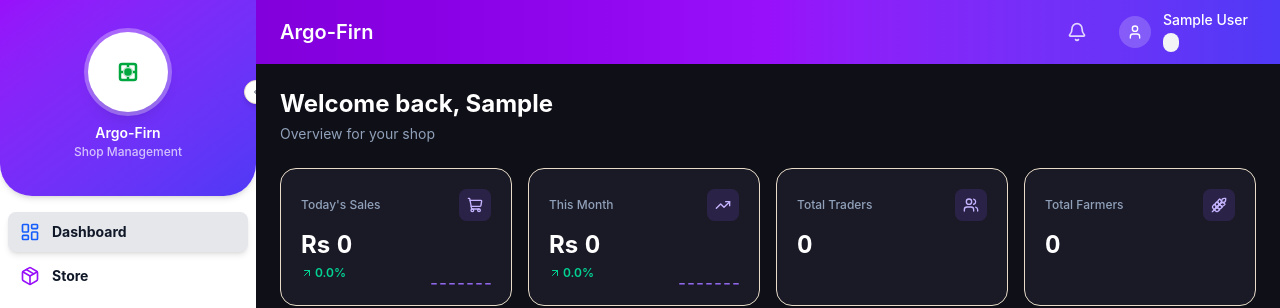
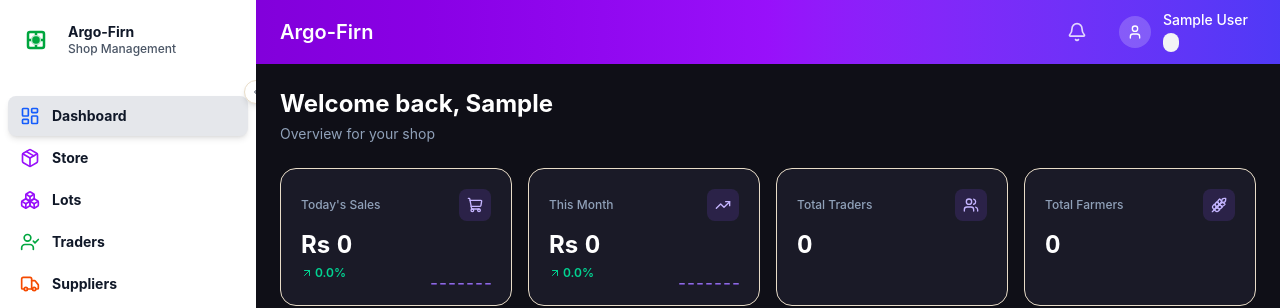
Before and after one commit to faizanchohan3/finalfarm, a Next.js app: page /dashboard in a window 1280 px wide. Shown: the top 308 px of the page. Built offline with nearby package versions, Linux system fonts and the light colour scheme; no server answers; the database is empty; sample sign-in values are in the browser's storage.

Commit message:
Revert "Style: Profile-card sidebar header"
This reverts commit e0227a2f0f0481461528d221cb1e3e4e96d19010.

```diff
--- a/components/sidebar.tsx
+++ b/components/sidebar.tsx
@@ -188,19 +188,9 @@ export function Sidebar() {
         collapsed ? "w-16" : "w-64"
       )}
     >
-      {/* Profile header */}
-      <div
-        className={cn(
-          "flex flex-col items-center bg-gradient-to-br from-purple-600 to-indigo-600 rounded-b-[2rem] shadow-md flex-shrink-0",
-          collapsed ? "px-2 pt-5 pb-6" : "px-4 pt-8 pb-9"
-        )}
-      >
-        <div
-          className={cn(
-            "rounded-full bg-white ring-4 ring-white/30 overflow-hidden flex items-center justify-center shadow-lg",
-            collapsed ? "w-10 h-10" : "w-20 h-20"
-          )}
-        >
+      {/* Logo */}
+      <div className="flex items-center gap-3 px-4 py-5 flex-shrink-0">
+        <div className="flex-shrink-0 w-10 h-10 rounded-lg overflow-hidden flex items-center justify-center bg-transparent">
           {shopLogo ? (
             <img src={shopLogo} alt="Shop Logo" className="w-full h-full object-cover" />
           ) : (
@@ -208,11 +198,11 @@ export function Sidebar() {
           )}
         </div>
         {!collapsed && (
-          <div className="mt-3 text-center overflow-hidden w-full">
-            <p className="font-semibold text-sm leading-tight truncate text-white">
+          <div className="overflow-hidden">
+            <p className="font-bold text-sm leading-tight truncate text-gray-900">
               {isSuperAdmin ? "Argo-Firn" : (shopName || "Argo-Firn")}
             </p>
-            <p className="text-white/70 text-xs font-medium mt-0.5">
+            <p className="text-gray-600 text-xs font-medium">
               {isSuperAdmin ? "Platform Head" : "Shop Management"}
             </p>
           </div>
@@ -220,7 +210,7 @@ export function Sidebar() {
       </div>
 
       {/* Navigation */}
-      <nav className="flex-1 px-2 py-4 space-y-1 overflow-y-auto">
+      <nav className="flex-1 px-2 py-4 space-y-0.5 overflow-y-auto">
         {navItems.map((item) => {
           const { href, label, icon: Icon, hasChildren } = item
           const active =
```
